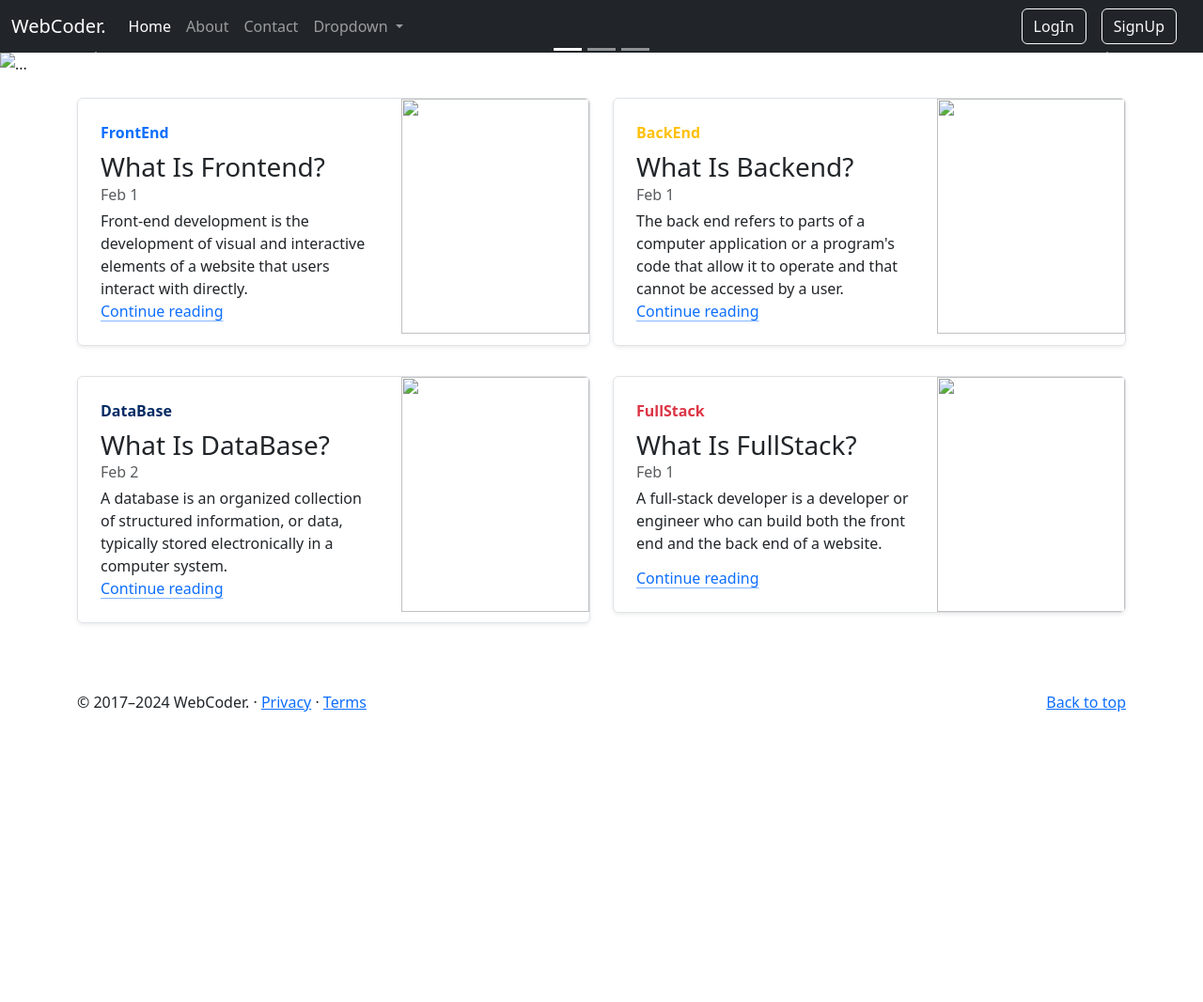
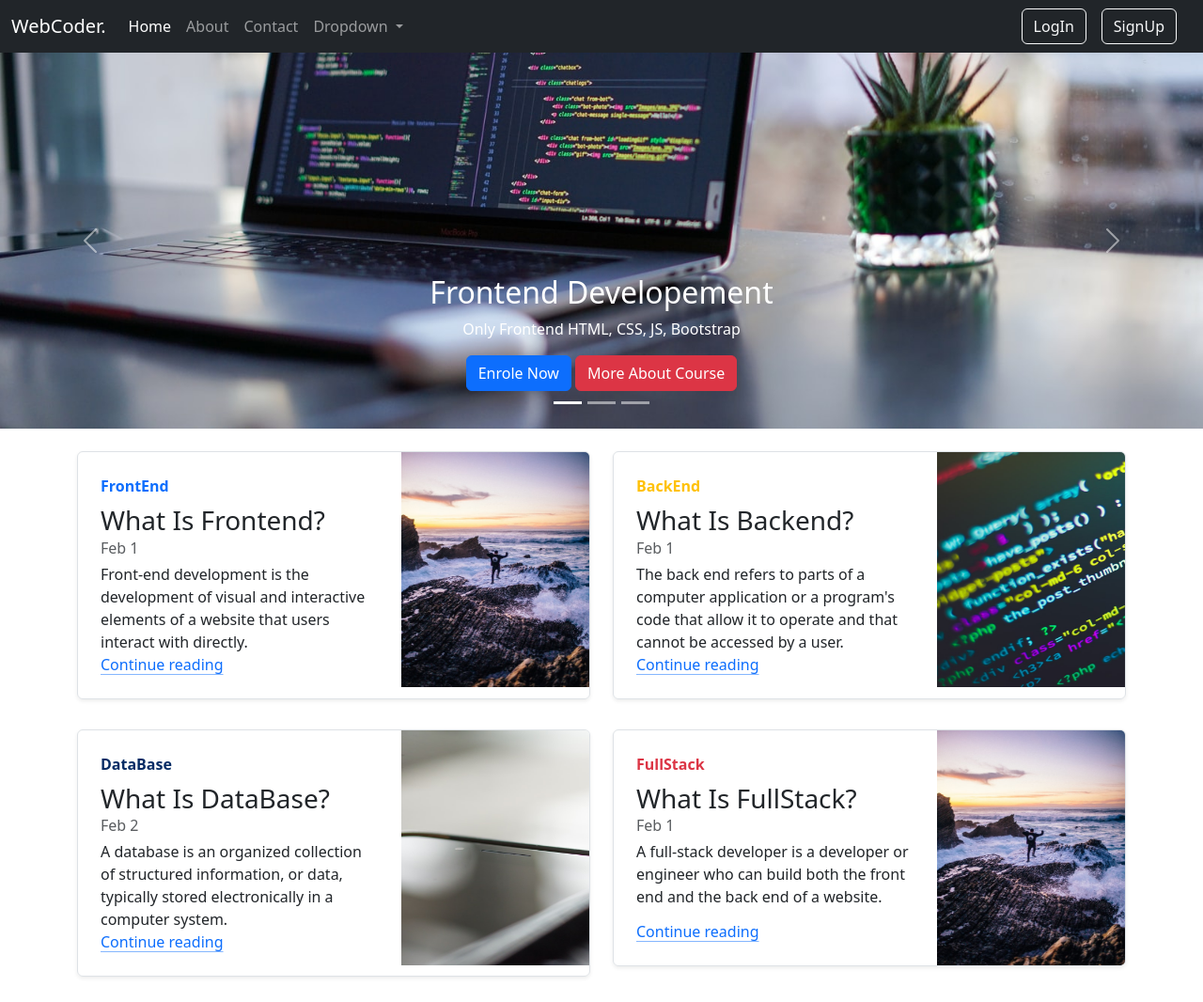
Before and after one commit to AshazShaikh1/WebCoder., a plain HTML site: page index.html in a window 1280 px wide. Shown: the top 1066 px of the page at 94% size. Before the commit the page ends 807 px from the top, so only its background shows below. Drawn offline with nearby package versions, Linux system fonts and the light colour scheme.

Commit message:
Update index.html

```diff
--- a/index.html
+++ b/index.html
@@ -122,7 +122,7 @@
     </div>
     <div class="carousel-inner">
       <div class="carousel-item active" data-bs-interval="10000">
-        <img src="Img/2.jpg" class="d-block w-100" alt="...">
+        <img src="2.jpg" class="d-block w-100" alt="...">
         <div class="carousel-caption d-none d-md-block">
           <h2>Frontend Developement</h2>
           <p>Only Frontend HTML, CSS, JS, Bootstrap</p>
@@ -131,7 +131,7 @@
         </div>
       </div>
       <div class="carousel-item" data-bs-interval="2000">
-        <img src="Img/3.jpg" class="d-block w-100" alt="...">
+        <img src="3.jpg" class="d-block w-100" alt="...">
         <div class="carousel-caption d-none d-md-block">
           <h2>Backend Development</h2>
           <p>Only Backend NodeJS, ReactJS, DataBase</p>
@@ -140,7 +140,7 @@
         </div>
       </div>
       <div class="carousel-item">
-        <img src="Img/1.jpg" class="d-block w-100" alt="...">
+        <img src="1.jpg" class="d-block w-100" alt="...">
         <div class="carousel-caption d-none d-md-block">
           <h2>Full Stack Development</h2>
           <p>Full Stack Development All Frontend Backend and DataBase</p>
@@ -178,7 +178,7 @@
             </a>
           </div>
           <div class="col-auto d-none d-lg-block">
-            <img class="bd-placeholder-img" width="200" height="250" src="Img/thumb1.jpg" alt="">
+            <img class="bd-placeholder-img" width="200" height="250" src="thumb1.jpg" alt="">
           </div>
         </div>
       </div>
@@ -199,7 +199,7 @@
             </a>
           </div>
           <div class="col-auto d-none d-lg-block">
-            <img class="bd-placeholder-img" width="200" height="250" src="Img/thumb2.jpg" alt="">
+            <img class="bd-placeholder-img" width="200" height="250" src="thumb2.jpg" alt="">
           </div>
         </div>
       </div>
@@ -222,7 +222,7 @@
             </a>
           </div>
           <div class="col-auto d-none d-lg-block">
-            <img class="bd-placeholder-img" width="200" height="250" src="Img/thumb3.jpg" alt="">
+            <img class="bd-placeholder-img" width="200" height="250" src="thumb3.jpg" alt="">
           </div>
         </div>
       </div>
@@ -243,7 +243,7 @@
             </a>
           </div>
           <div class="col-auto d-none d-lg-block">
-            <img class="bd-placeholder-img" width="200" height="250" src="Img/thumb1.jpg" alt="">
+            <img class="bd-placeholder-img" width="200" height="250" src="thumb1.jpg" alt="">
           </div>
         </div>
       </div>
```
